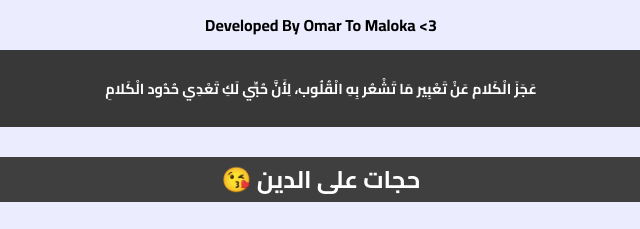
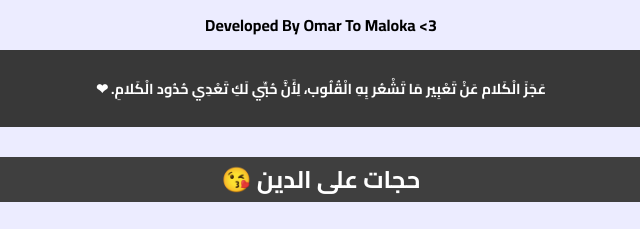
Before and after one commit to OmarElbedwehy/aly_eldin_solutions, a plain HTML site: page index.html in a window 1280 px wide. Shown: the top 229 px of the page, 319-959 px from the left. Drawn offline with Linux system fonts and the light colour scheme.

Commit message:
Update index.html

```diff
--- a/index.html
+++ b/index.html
@@ -68,7 +68,7 @@
              مطمئن وهو معكى. &#10084;</h1> -->
 <!--              <h1>يا قَمَرَ أَضَأْتَ كَوْكَبَ قَلْبِي بِنُورِ الْبَدْرِ تَوَهُّجاً، فِيا مَنْ وَهَبَكَ الْقَمَرَ فِي عَيْنَيْكَ نَالَ جَمَالُكَ كَلِمَاتٌ لَمْ تَنْطِقْهَا شِفَتَايَ وَلَا أَدْرِي كَيْفَ تَحْدُثُ بِهَا قَلْبِي فَهُوَ لَا يَعْرِفُ غَيْرَ أَنَّهُ يُحِبُّكَ مِنْ أَعْمَاقِ مَا وَهَبَ بِهِ مِنْ قُوَى الْحُبِّ. &#10084</h1> -->
 <!--             <h1>بحبك كلمة هفضل أقولها لغاية لما سيرتى تتفنا من الوجود &#10084</h1> -->
-        <h1>عَجَزَ الْكَلام عَنْ تَعْبِير مَا تَشْعُر بِهِ الْقُلُوب، لِأَنَّ حُبِّي لَكِ تَعْدِي حُدُود الْكَلامِ</h1>
+        <h1>عَجَزَ الْكَلام عَنْ تَعْبِير مَا تَشْعُر بِهِ الْقُلُوب، لِأَنَّ حُبِّي لَكِ تَعْدِي حُدُود الْكَلامِ. &#10084</h1>
         <h2>حجات على الدين 😘</h2>
         <h3>حصة يوم السبت</h3>
 
```
